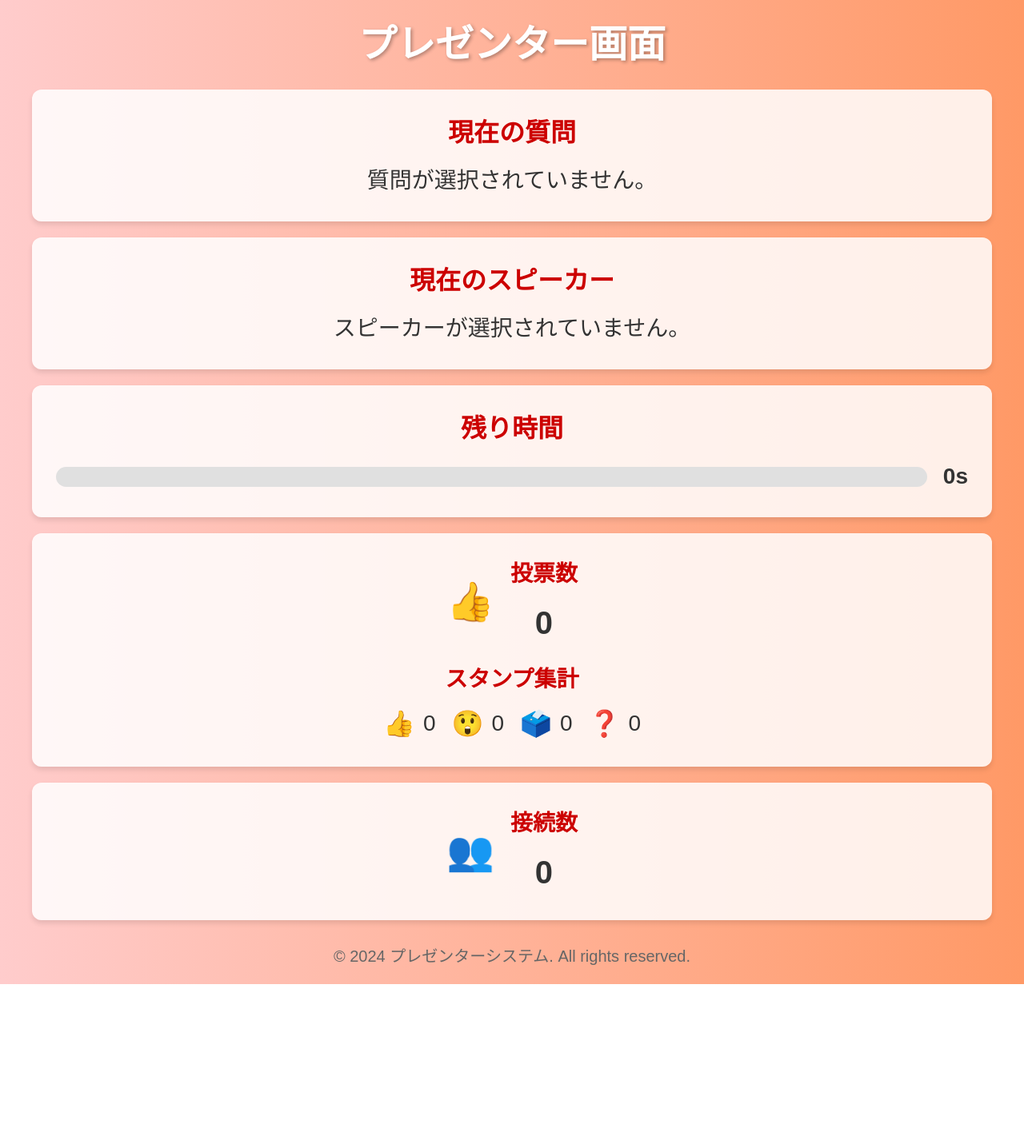
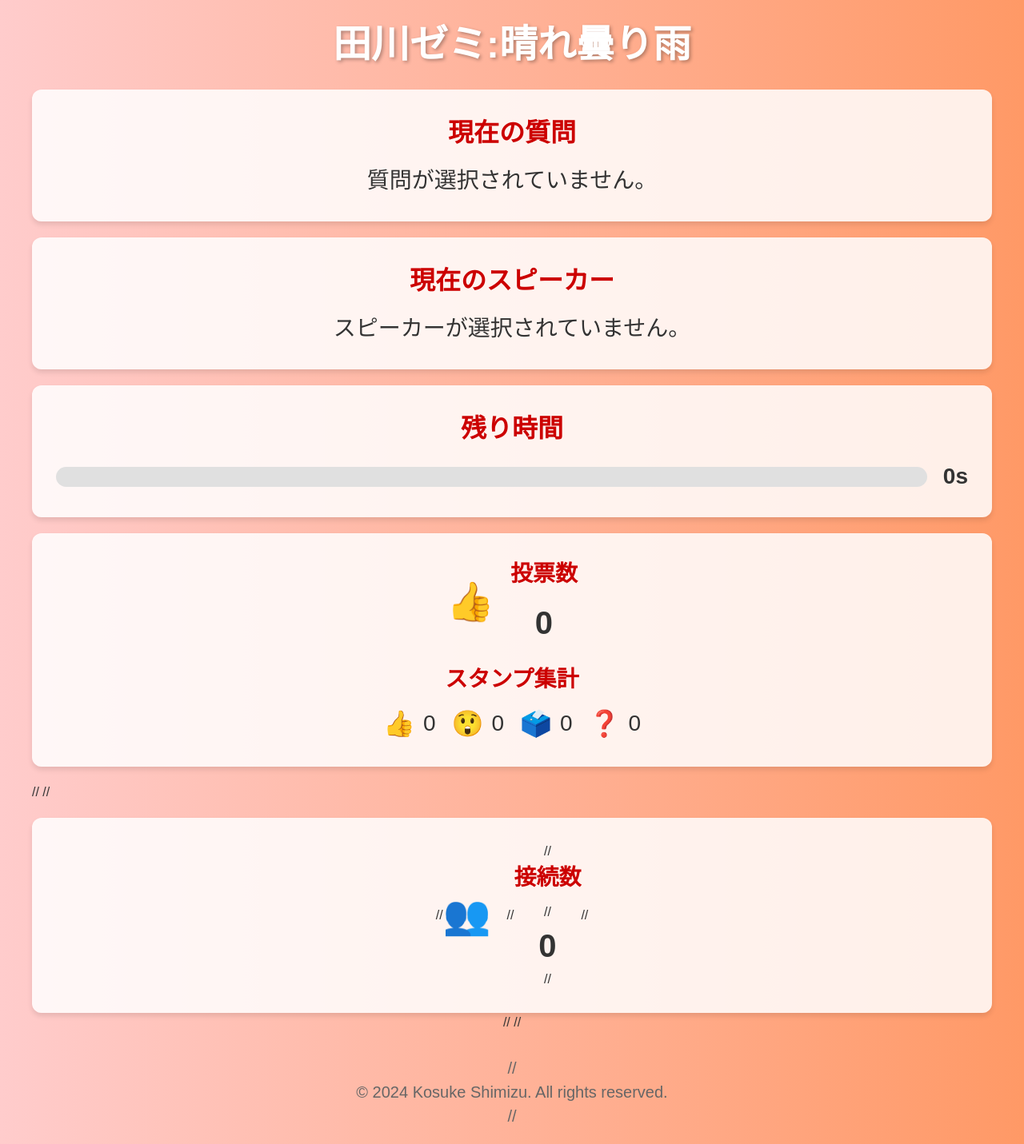
Before and after one commit to Suke-go/makersu_18, a React (Create React App) app in the folder frontend/: page /presenter in a window 1280 px wide. Shown: the whole page at 80% size. Before the commit the page ends 1231 px from the top, so only its background shows below. Built offline with nearby package versions, Linux system fonts and the light colour scheme; no server answers; the HTML template or start-up script is replaced by a standard one.

Commit message:
Update Presenter.js

```diff
--- a/frontend/src/pages/Presenter.js
+++ b/frontend/src/pages/Presenter.js
@@ -121,7 +121,7 @@ export default function Presenter() {
 
       {/* ヘッダー */}
       <header style={styles.header}>
-        <h1 style={styles.title}>プレゼンター画面</h1>
+        <h1 style={styles.title}>田川ゼミ:晴れ曇り雨</h1>
       </header>
 
       {/* メインコンテンツ */}
@@ -186,20 +186,20 @@ export default function Presenter() {
           </div>
         </div>
 
-        {/* 接続数カード */}
-        <div style={{ ...styles.card, ...styles.connectionCard }}>
-          <span style={styles.iconUsers} role="img" aria-label="ユーザー">👥</span>
-          <div style={styles.connectionInfo}>
-            <h3 style={styles.infoTitle}>接続数</h3>
-            <p style={styles.infoCount}>{connections}</p>
-          </div>
-        </div>
+        // {/* 接続数カード */}
+        // <div style={{ ...styles.card, ...styles.connectionCard }}>
+        //   <span style={styles.iconUsers} role="img" aria-label="ユーザー">👥</span>
+        //   <div style={styles.connectionInfo}>
+        //     <h3 style={styles.infoTitle}>接続数</h3>
+        //     <p style={styles.infoCount}>{connections}</p>
+        //   </div>
+        // </div>
       </main>
 
-      {/* フッター */}
-      <footer style={styles.footer}>
-        <p>&copy; {new Date().getFullYear()} プレゼンターシステム. All rights reserved.</p>
-      </footer>
+      // {/* フッター */}
+      // <footer style={styles.footer}>
+      //   <p>&copy; {new Date().getFullYear()} Kosuke Shimizu. All rights reserved.</p>
+      // </footer>
 
       {/* スタンプ表示 */}
       {stamp && (
```
